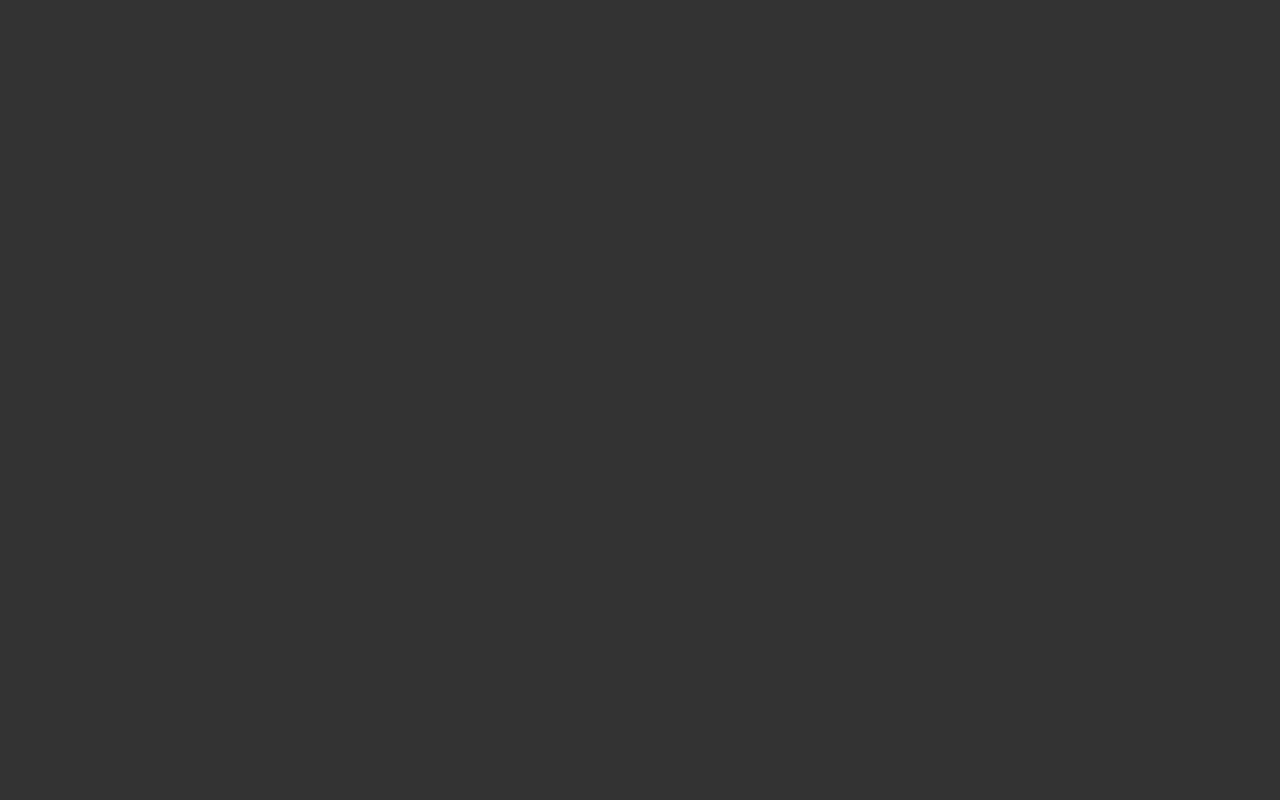
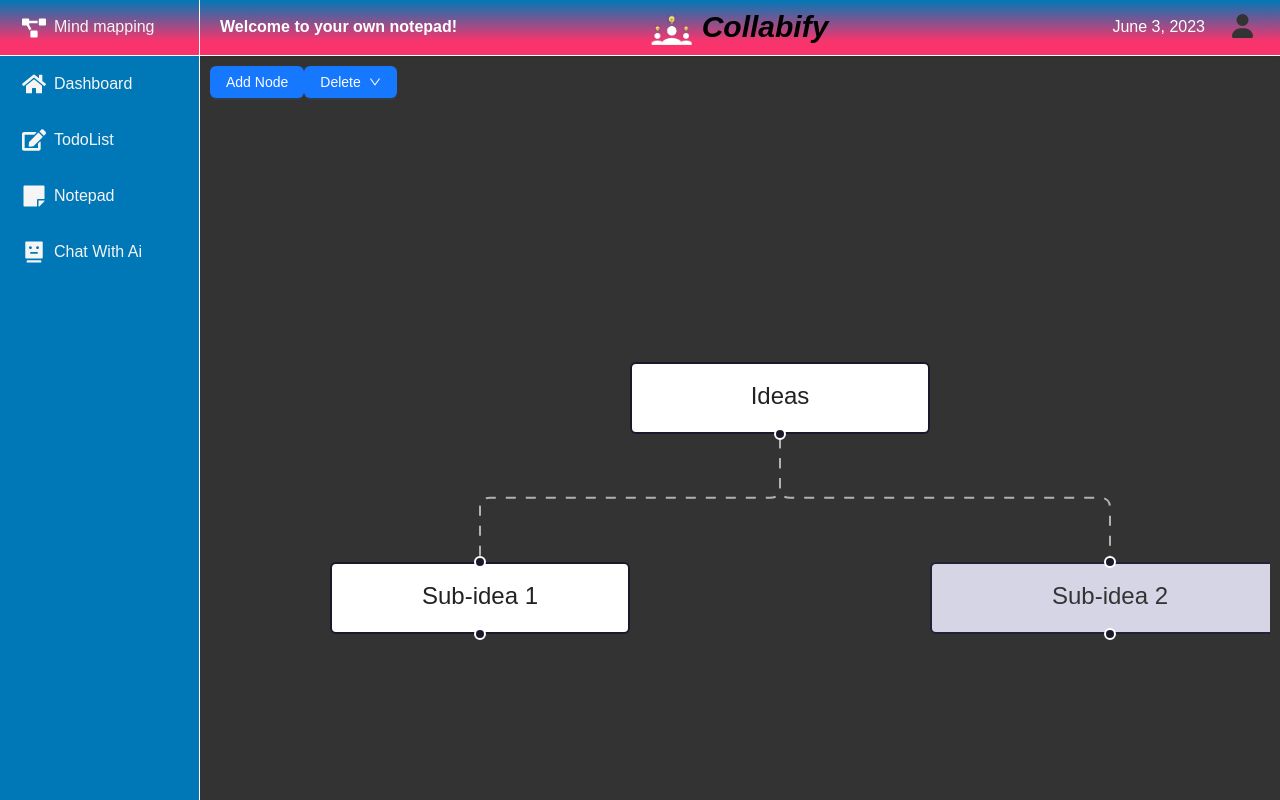
Before and after one commit to AlexandroJoe/collabify, a React (Create React App) app: page /collabify/mindmap in a window 1280 px wide. Before the commit this address had no page. Built offline with nearby package versions, Linux system fonts and the light colour scheme.

Commit message:
Adding mindmap

```diff
--- a/package.json
+++ b/package.json
@@ -3,6 +3,7 @@
   "version": "0.1.0",
   "private": true,
   "dependencies": {
+    "@ant-design/icons": "^5.1.4",
     "@emotion/react": "^11.11.0",
     "@emotion/styled": "^11.11.0",
     "@fortawesome/fontawesome-svg-core": "^6.4.0",
@@ -13,6 +14,7 @@
     "@testing-library/jest-dom": "^5.16.5",
     "@testing-library/react": "^13.4.0",
     "@testing-library/user-event": "^13.5.0",
+    "antd": "^5.5.2",
     "axios": "^1.4.0",
     "firebase": "^9.22.0",
     "firebase-admin": "^11.8.0",
@@ -20,6 +22,7 @@
     "react": "^18.2.0",
     "react-beautiful-dnd": "^13.1.1",
     "react-dom": "^18.2.0",
+    "react-flow-renderer": "^10.3.17",
     "react-icons": "^4.9.0",
     "react-markdown": "^8.0.7",
     "react-router-dom": "^6.11.2",
--- a/src/App.css
+++ b/src/App.css
@@ -35,6 +35,8 @@ body {
 .nav-logo-container {
   color: white;
   margin-left: 20px;
+  margin-top: 1rem;
+  font-weight: 1000;
 }
 
 .navbar-menu-container {
--- a/src/App.js
+++ b/src/App.js
@@ -7,6 +7,7 @@ import Notes from "./components/Notes";
 import LandingPage from "./components/LPcomponents/LandingPage";
 import Dashboard from "./components/Dashboard";
 import Login from "./components/Login";
+import MindMap from "./components/MindMap";
 
 const App = () => {
   const [user, setUser] = useState(null);
@@ -166,6 +167,10 @@ const App = () => {
           path="collabify/notes"
           element={<Notes handleLogout={handleLogout} />}
         />
+        <Route
+          path="collabify/mindmap"
+          element={<MindMap handleLogout={handleLogout} />}
+        />
       </Routes>
     </div>
   );
--- a/src/components/Dashboard.js
+++ b/src/components/Dashboard.js
@@ -30,7 +30,7 @@ const Dashboard = ({ handleLogout }) => {
           <AiFillRobot className="dashboard-icon" />
           <span className="dashboard-button-text">Chat with AI</span>
         </Link>
-        <Link to="/mind-map" className="dashboard-button-link dashboard-button">
+        <Link to="/collabify/mindmap" className="dashboard-button-link dashboard-button">
           <FontAwesomeIcon icon={faProjectDiagram} className="dashboard-icon" />
           <span className="dashboard-button-text">Mind Map</span>
         </Link>
--- a/src/components/Login.css
+++ b/src/components/Login.css
@@ -47,16 +47,21 @@
   box-shadow: 0 50px 70px -20px rgba(0, 0, 0, 0.8);
 }
 
-.appName {
+.login .appName {
   display: inline-flex;
   margin-left: 10px;
 }
 
-.appName:hover {
+.login .appName:hover {
     cursor: pointer;
 }
 
-.appName img {
+.login .appName h1 {
+  margin-top: 1rem;
+  font-weight: 1000;
+}
+
+.login .appName img {
   width: 40px;
   height: 40px;
   margin-top: 15px;
--- /dev/null
+++ b/src/components/MindMap.css
@@ -0,0 +1,12 @@
+.mindmap-container {
+    display: flex;
+    height: 100vh;
+    max-width: 100%;
+    overflow: hidden;
+    overflow-x: auto;
+  }
+
+  .mindmap-container .main-content {
+    flex: 1;
+    position: relative;
+  }
--- /dev/null
+++ b/src/components/MindMap.js
@@ -0,0 +1,26 @@
+import NavBar from "./NavBar";
+import ReactFlowRenderer from "./ReactFlowRender";
+import "antd/dist/reset.css";
+import SideNavBar from "./SideNavBar";
+import "./MindMap.css"
+
+function MindMap({ handleLogout }) {
+  return (
+    <div className="mindmap-container">
+      <div className="navBarS">
+        <SideNavBar />
+      </div>
+      <div className="main-content">
+        <NavBar
+          welcomeText={"Welcome to your own notepad!"}
+          handleLogout={handleLogout}
+        />
+        <div className="main-container">
+          <ReactFlowRenderer />
+        </div>
+      </div>
+    </div>
+  );
+}
+
+export default MindMap;
--- /dev/null
+++ b/src/components/ReactFlowRender/ReactFlowRenderer.js
@@ -0,0 +1,144 @@
+import React, { useState, useCallback } from "react";
+import ReactFlow, {
+  addEdge,
+  useNodesState,
+  useEdgesState,
+  ConnectionLineType,
+} from "react-flow-renderer";
+import { nodes as initialNodes, edges as initialEdges } from "./elements";
+import { Button, Modal, Input, Form, Dropdown, Menu } from "antd";
+import { DownOutlined } from "@ant-design/icons";
+
+function ReactFlowRenderer() {
+  const [nodes, setNodes, onNodesChange] = useNodesState(initialNodes);
+  const [edges, setEdges, onEdgesChange] = useEdgesState(initialEdges);
+  const [isModalVisible, setIsModalVisible] = useState(false);
+  const [deleteDropdownVisible, setDeleteDropdownVisible] = useState(false);
+
+  const onConnect = useCallback(
+    (params) =>
+      setEdges((eds) =>
+        addEdge(
+          {
+            ...params,
+            type: ConnectionLineType.SmoothStep,
+            animated: true,
+            style: { stroke: "red" },
+          },
+          eds
+        )
+      ),
+    [setEdges]
+  );
+
+  const getNodeId = () => Math.random();
+
+  function onInit() {
+    console.log("Logged");
+  }
+
+  function displayCustomNamedNodeModal() {
+    setIsModalVisible(true);
+  }
+
+  function handleCancel() {
+    setIsModalVisible(false);
+  }
+
+  function handleOk(data) {
+    onAdd(data.nodeName);
+    setIsModalVisible(false);
+  }
+
+  const onAdd = useCallback(
+    (data) => {
+      const newNode = {
+        id: String(getNodeId()),
+        data: { label: data },
+        position: {
+          x: 50,
+          y: 0,
+        },
+      };
+      setNodes((nds) => nds.concat(newNode));
+    },
+    [setNodes]
+  );
+
+  function handleDelete(nodeId) {
+    console.log(nodeId);
+    setNodes((nds) => nds.filter((node) => node.id !== nodeId));
+    setEdges((eds) =>
+      eds.filter((edge) => edge.source !== nodeId && edge.target !== nodeId)
+    );
+  }
+
+  const handleDeleteClick = () => {
+    setDeleteDropdownVisible(true);
+  };
+
+  const handleDeleteDropdownVisibleChange = (visible) => {
+    setDeleteDropdownVisible(visible);
+  };
+
+  const handleDeleteMenuItemClick = () => {
+    setDeleteDropdownVisible(false);
+  };
+
+  return (
+    <div style={{ height: "100vh", margin: "10px" }}>
+      <Modal title="Basic Modal" open={isModalVisible} onCancel={handleCancel}>
+        <Form onFinish={handleOk} autoComplete="off" name="new node">
+          <Form.Item label="Node Name" name="nodeName">
+            <Input />
+          </Form.Item>
+
+          <Form.Item>
+            <Button type="primary" htmlType="submit">
+              Submit
+            </Button>
+          </Form.Item>
+        </Form>
+      </Modal>
+
+      <div className="buttons">
+        <Button type="primary" onClick={displayCustomNamedNodeModal}>
+          Add Node
+        </Button>
+
+        <Dropdown
+          overlay={
+            <Menu onClick={handleDeleteMenuItemClick}>
+              {nodes.map((node) => (
+                <Menu.Item key={node.id}>
+                  <Button onClick={() => handleDelete(node.id)}>
+                    {node.data.label}
+                  </Button>
+                </Menu.Item>
+              ))}
+            </Menu>
+          }
+          open={deleteDropdownVisible}
+          onOpenChange={handleDeleteDropdownVisibleChange}
+        >
+          <Button type="primary" onClick={handleDeleteClick}>
+            Delete <DownOutlined />
+          </Button>
+        </Dropdown>
+      </div>
+      <ReactFlow
+        nodes={nodes}
+        edges={edges}
+        onNodesChange={onNodesChange}
+        onEdgesChange={onEdgesChange}
+        onConnect={onConnect}
+        onInit={onInit}
+        fitView
+        attributionPosition="bottom-left"
+        connectionLineType={ConnectionLineType.SmoothStep}
+      />
+    </div>
+  );
+}
+
+export default ReactFlowRenderer;
--- /dev/null
+++ b/src/components/ReactFlowRender/elements.js
@@ -0,0 +1,35 @@
+export const nodes = [
+    {
+      id: "1",
+      type: "input",
+      data: {
+        label: "Ideas",
+      },
+      position: { x: 250, y: 0 },
+    },
+    {
+      id: "2",
+      data: {
+        label: "Sub-idea 1",
+      },
+      position: { x: 100, y: 100 },
+    },
+    {
+      id: "3",
+      data: {
+        label: "Sub-idea 2",
+      },
+      position: { x: 400, y: 100 },
+      style: {
+        background: "#D6D5E6",
+        color: "#333",
+        border: "1px solid #222138",
+        width: 180,
+      },
+    },
+  ];
+
+  export const edges = [
+    { id: "e1-2", source: "1", target: "2", type: "smoothstep", animated: true },
+    { id: "e1-3", source: "1", target: "3", type: "smoothstep", animated: true },
+  ];
--- /dev/null
+++ b/src/components/ReactFlowRender/index.js
@@ -0,0 +1,3 @@
+import ReactFlowRenderer from "./ReactFlowRenderer";
+
+export default ReactFlowRenderer;
--- a/src/components/SideNavBar.js
+++ b/src/components/SideNavBar.js
@@ -39,7 +39,7 @@ const SideNavBar = () => {
           </Link>
         </li>
         <li className={`nav-item ${isActivePage("/collabify/mindmap") ? "active" : ""}`}>
-          <Link to={"/"} className="nav-link">
+          <Link to={"/collabify/mindmap"} className="nav-link">
             <FaProjectDiagram className="icon" />
             <span className="nav-text">Mind mapping</span>
           </Link>
--- a/src/components/TodoList.css
+++ b/src/components/TodoList.css
@@ -146,7 +146,7 @@ body {
 
 .item {
   margin: 10px;
-  color: white;
+  color: rgb(1, 1, 1);
   border: 1px solid white;
   padding: 5px;
   border-radius: 7px;
```
Also changed, not shown: 1 other file (tests, documents, lock files or other folders).
